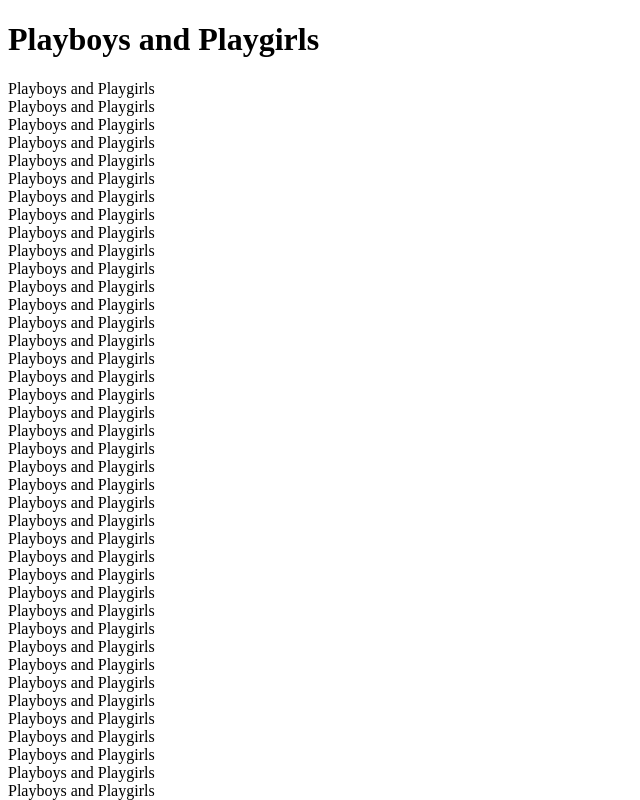
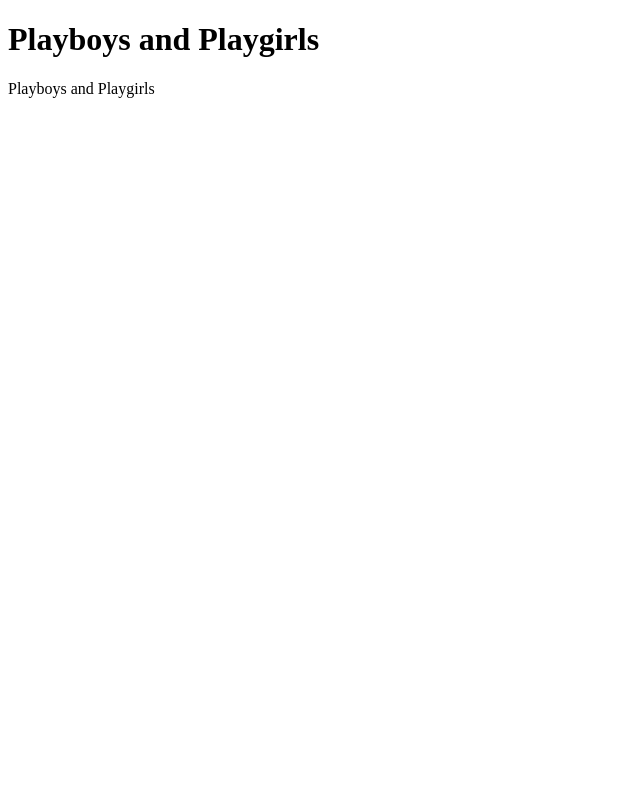
Before and after one commit to playboysandplaygirls/playboysandplaygirls.com, a plain HTML site: page index.html in a window 1280 px wide. Shown: the top 800 px of the page, without its empty margins (0-640 px from the left). Drawn offline with Linux system fonts and the light colour scheme.

Commit message:
Adicionar index.html

```diff
--- a/index.html
+++ b/index.html
@@ -7,67 +7,6 @@
 </head>
 <body>
     <h1>Playboys and Playgirls</h1>
-    <p>
-        Playboys and Playgirls<br>
-        Playboys and Playgirls<br>
-        Playboys and Playgirls<br>
-        Playboys and Playgirls<br>
-        Playboys and Playgirls<br>
-        Playboys and Playgirls<br>
-        Playboys and Playgirls<br>
-        Playboys and Playgirls<br>
-        Playboys and Playgirls<br>
-        Playboys and Playgirls<br>
-        Playboys and Playgirls<br>
-        Playboys and Playgirls<br>
-        Playboys and Playgirls<br>
-        Playboys and Playgirls<br>
-        Playboys and Playgirls<br>
-        Playboys and Playgirls<br>
-        Playboys and Playgirls<br>
-        Playboys and Playgirls<br>
-        Playboys and Playgirls<br>
-        Playboys and Playgirls<br>
-        Playboys and Playgirls<br>
-        Playboys and Playgirls<br>
-        Playboys and Playgirls<br>
-        Playboys and Playgirls<br>
-        Playboys and Playgirls<br>
-        Playboys and Playgirls<br>
-        Playboys and Playgirls<br>
-        Playboys and Playgirls<br>
-        Playboys and Playgirls<br>
-        Playboys and Playgirls<br>
-        Playboys and Playgirls<br>
-        Playboys and Playgirls<br>
-        Playboys and Playgirls<br>
-        Playboys and Playgirls<br>
-        Playboys and Playgirls<br>
-        Playboys and Playgirls<br>
-        Playboys and Playgirls<br>
-        Playboys and Playgirls<br>
-        Playboys and Playgirls<br>
-        Playboys and Playgirls<br>
-        Playboys and Playgirls<br>
-        Playboys and Playgirls<br>
-        Playboys and Playgirls<br>
-        Playboys and Playgirls<br>
-        Playboys and Playgirls<br>
-        Playboys and Playgirls<br>
-        Playboys and Playgirls<br>
-        Playboys and Playgirls<br>
-        Playboys and Playgirls<br>
-        Playboys and Playgirls<br>
-        Playboys and Playgirls<br>
-        Playboys and Playgirls<br>
-        Playboys and Playgirls<br>
-        Playboys and Playgirls<br>
-        Playboys and Playgirls<br>
-        Playboys and Playgirls<br>
-        Playboys and Playgirls<br>
-        Playboys and Playgirls<br>
-        Playboys and Playgirls<br>
-        Playboys and Playgirls
-    </p>
+    <p>Playboys and Playgirls</p>
 </body>
 </html>
```
